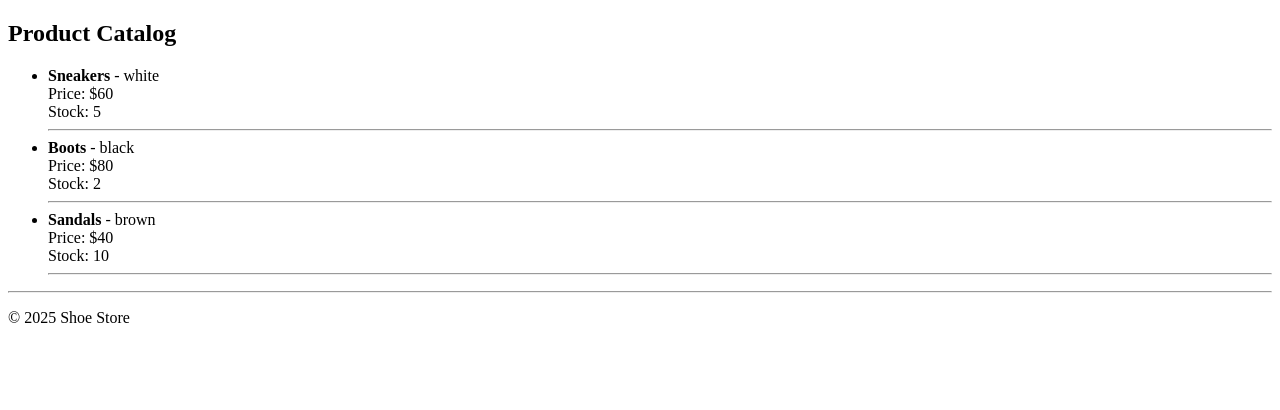
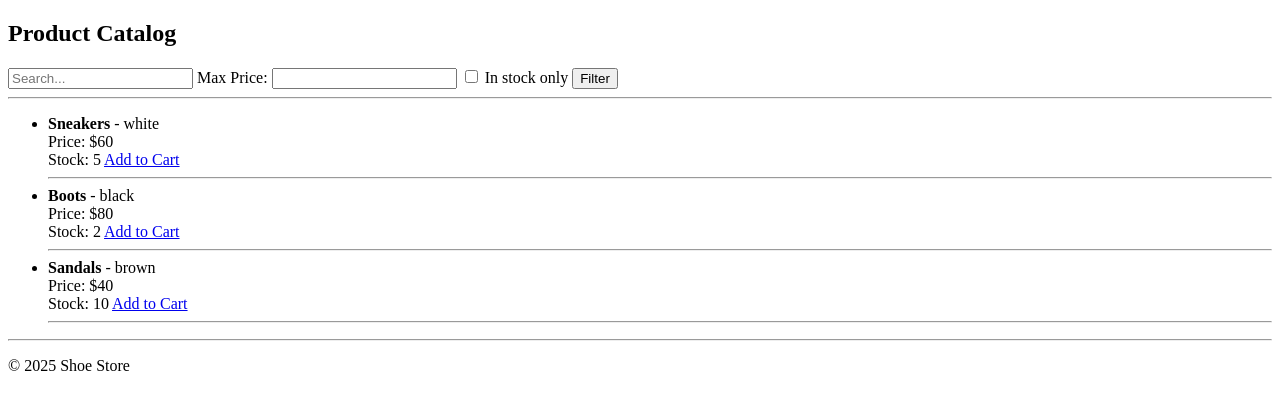
Before and after one commit to MIDimova21/ShoesProject, a Flask app: page /catalog in a window 1280 px wide. Shown: the part 95-505 px from the top of the page. Run offline with Flask 3, Linux system fonts and the light colour scheme.

Commit message:
Create catalog for the shoes

```diff
--- a/FlaskProject/controllers/catalog_controller.py
+++ b/FlaskProject/controllers/catalog_controller.py
@@ -1,10 +1,21 @@
-from flask import Blueprint, render_template
+from flask import Blueprint, render_template, request
 
 from FlaskProject.services import catalog_service
 
 catalog_bp = Blueprint('catalog', __name__)
 
-@catalog_bp.route('/catalog')
+@catalog_bp.route("/catalog")
 def show_catalog():
-    products = catalog_service.get_all_products()
-    return render_template('catalog.html', products=products)
+    query = request.args.get("query")
+    max_price = request.args.get("max_price", type=int)
+    in_stock = request.args.get("in_stock") == "on"
+
+    products = catalog_service.filter_products(query, max_price, in_stock)
+
+    return render_template(
+        "catalog.html",
+        products=products,
+        search_query=query,
+        max_price=max_price,
+        in_stock=in_stock
+    )
--- a/FlaskProject/services/catalog_service.py
+++ b/FlaskProject/services/catalog_service.py
@@ -6,3 +6,28 @@ products = [
 
 def get_all_products():
     return products
+
+def search_products(query):
+    query = query.lower()
+    return [
+        product for product in products
+        if query in product["name"].lower() or query in product["color"].lower()
+    ]
+
+def filter_products(query=None, max_price=None, in_stock=False):
+    result = products
+
+    # Search filter
+    if query:
+        q = query.lower()
+        result = [p for p in result if q in p["name"].lower() or q in p["color"].lower()]
+
+    # Price filter
+    if max_price:
+        result = [p for p in result if p["price"] <= max_price]
+
+    # Stock filter
+    if in_stock:
+        result = [p for p in result if p["stock"] > 0]
+
+    return result
--- a/FlaskProject/templates/catalog.html
+++ b/FlaskProject/templates/catalog.html
@@ -2,12 +2,30 @@
 
 {% block content %}
 <h2>Product Catalog</h2>
+
+<form method="get" action="{{ url_for('catalog.show_catalog') }}">
+  <input type="text" name="query" placeholder="Search..." value="{{ search_query or '' }}">
+
+  <label>Max Price:</label>
+  <input type="number" name="max_price" value="{{ max_price or '' }}">
+
+  <label>
+    <input type="checkbox" name="in_stock" {% if in_stock %}checked{% endif %}>
+    In stock only
+  </label>
+
+  <button type="submit">Filter</button>
+</form>
+
+<hr>
+
 <ul>
   {% for product in products %}
     <li>
       <strong>{{ product.name }}</strong> - {{ product.color }} <br>
       Price: ${{ product.price }} <br>
       Stock: {{ product.stock }}
+      <a href="{{ url_for('cart.add_to_cart', product_id=product.id) }}">Add to Cart</a>
     </li>
     <hr>
   {% endfor %}
```
